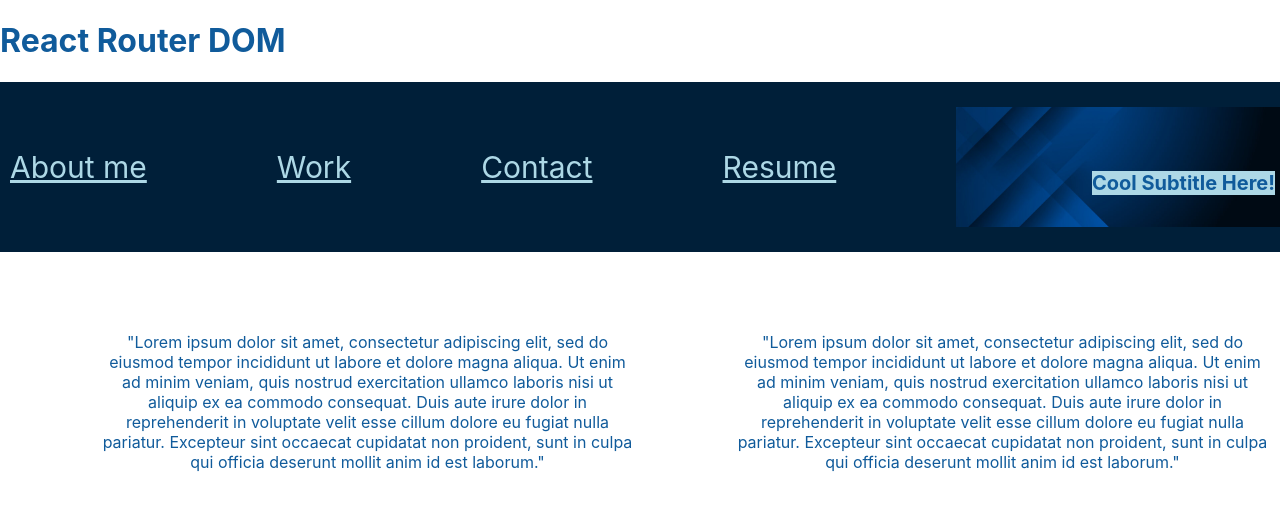
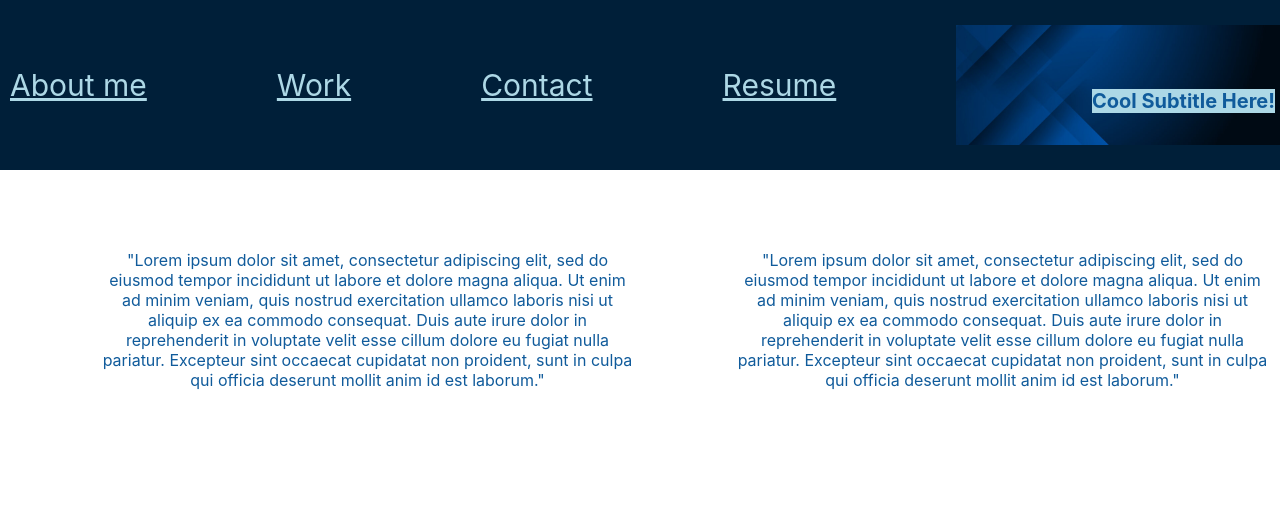
Before and after one commit to evan-pieper/Evan-Piepers-Portfolio, a React (Create React App) app in the folder REACT-portfolio/: page / in a window 1280 px wide. Shown: the top 510 px of the page. Built offline with nearby package versions, Linux system fonts and the light colour scheme.

Commit message:
removed testing header

```diff
--- a/REACT-portfolio/src/App.js
+++ b/REACT-portfolio/src/App.js
@@ -14,7 +14,6 @@ function App() {
   <div>
 
     <Router>
-      <h1>React Router DOM</h1>
       <Header />
       <Routes> {/* Routes are the different pages of the website, each with their own path and element. Header is included in pages to keep it separate from other components */}
         <Route path="/" element={<AboutMe />} />
```
